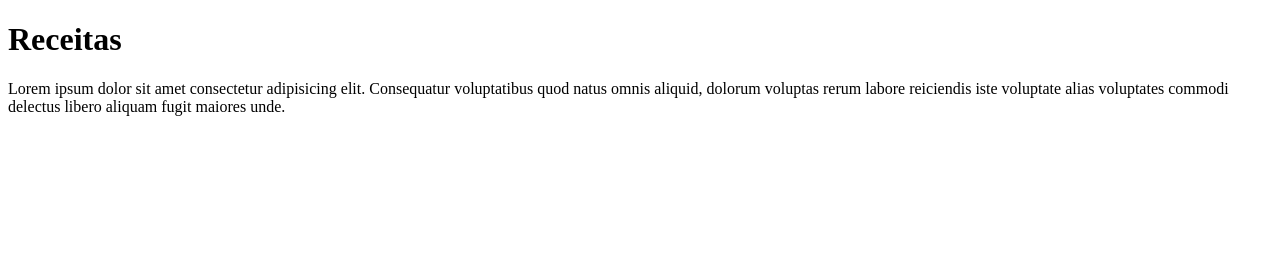
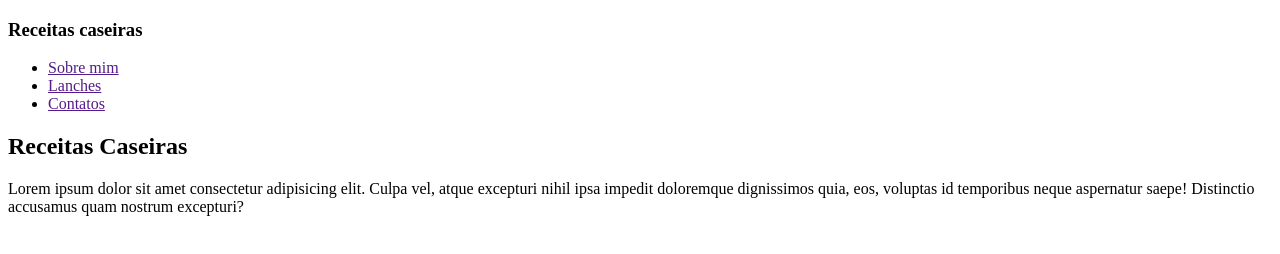
Before and after one commit to DanielNunesJR/receita-vnw, a plain HTML site: page index.html in a window 1280 px wide. Drawn offline with Linux system fonts and the light colour scheme.

Commit message:
criação de header e main

```diff
--- a/index.html
+++ b/index.html
@@ -6,7 +6,23 @@
     <title>Receitas</title>
 </head>
 <body>
-    <h1>Receitas</h1>
-    <p>Lorem ipsum dolor sit amet consectetur adipisicing elit. Consequatur voluptatibus quod natus omnis aliquid, dolorum voluptas rerum labore reiciendis iste voluptate alias voluptates commodi delectus libero aliquam fugit maiores unde.</p>
+    <header>
+        <h3>Receitas caseiras</h3>
+        <nav>
+            <ul>
+                <li><a href="">Sobre mim</a></li>
+                <li><a href="">Lanches</a> </li>
+                <li><a href="">Contatos</a> </li>
+               </ul>
+        </nav>
+    </header>
+
+    <main>
+        <section>
+            <h1>Receitas Caseiras</h1>
+            <p>Lorem ipsum dolor sit amet consectetur adipisicing elit. Culpa vel, atque excepturi nihil ipsa impedit doloremque dignissimos quia, eos, voluptas id temporibus neque aspernatur saepe! Distinctio accusamus quam nostrum excepturi?</p>
+        </section>
+    </main>
+
 </body>
 </html>
```
